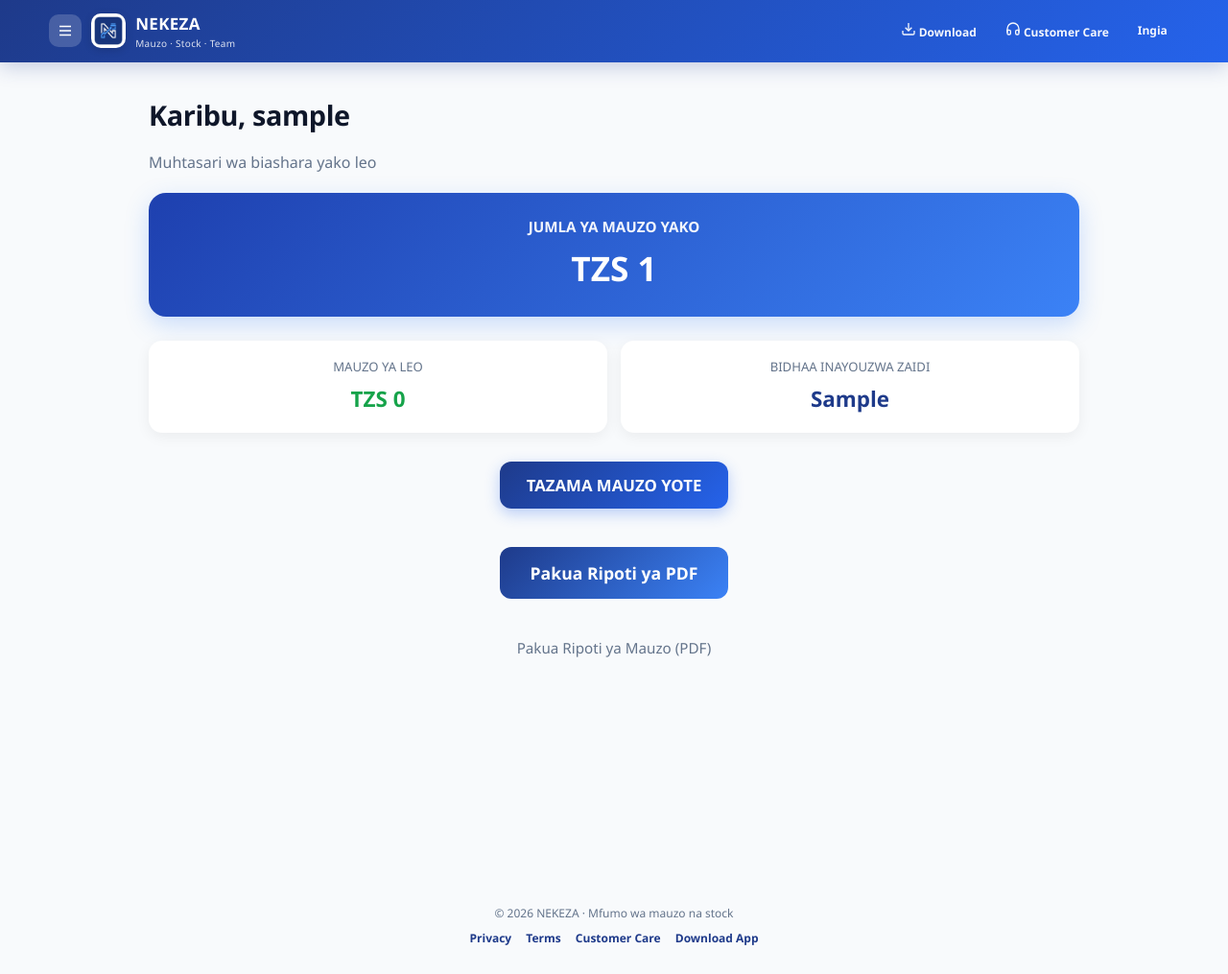
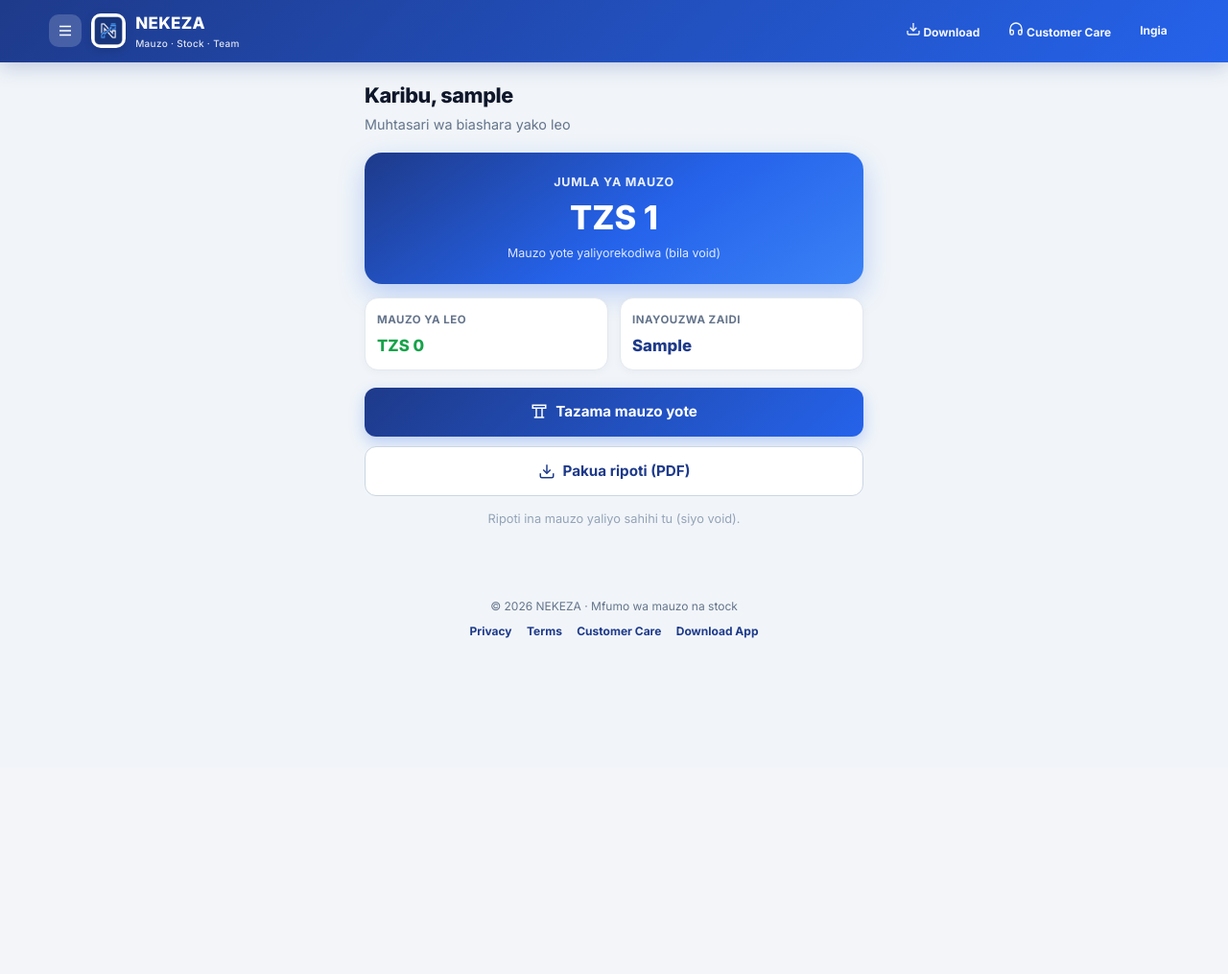
Before and after one commit to salimuhasani/nekeza, a Flask app: template templates/dashboard_boss.html in a window 1280 px wide. Shown: the whole page at 96% size. After the commit the page ends 665 px from the top, so only its background shows below. Run offline with Flask 3, Linux system fonts and the light colour scheme; the template is opened without the code that fills it: most values are stand-ins (such as "Sample title", 1, 10 or a date in 2020); some libraries are stand-ins or nearby versions.

Commit message:
Update dashboard_boss.html

```diff
--- a/templates/dashboard_boss.html
+++ b/templates/dashboard_boss.html
@@ -1,225 +1,255 @@
 {% extends "base.html" %}
-{% block content %}
-
+{% block title %}Dashboard · {{ app_name }}{% endblock %}
+{% block head %}
 <style>
-    body {
-        background: #f8fafc;
-        font-family: 'Segoe UI', Tahoma, Geneva, Verdana, sans-serif;
+.db-wrap { max-width: 520px; margin: 0 auto; }
+.db-hello {
+  margin-bottom: 18px;
 }
-
-    .container {
-        max-width: 1000px;
-        margin: 0 auto;
-        padding: 15px;
-        min-height: 100vh;
+.db-hello h1 {
+  margin: 0 0 4px;
+  font-size: 1.35rem;
+  font-weight: 800;
+  color: #0f172a;
+  letter-spacing: -0.02em;
 }
-
-    .welcome {
-        font-size: 1.8rem;
+.db-hello p {
+  margin: 0;
+  color: #64748b;
+  font-size: 0.9rem;
+}
+.db-hero {
+  background: linear-gradient(145deg, #1e3a8a 0%, #2563eb 55%, #3b82f6 100%);
+  color: #fff;
+  border-radius: 18px;
+  padding: 22px 18px;
+  text-align: center;
+  margin-bottom: 14px;
+  box-shadow: 0 10px 28px rgba(37, 99, 235, 0.28);
+}
+.db-hero .label {
+  font-size: 0.78rem;
   font-weight: 700;
-        color: #0f172a;
+  letter-spacing: 0.06em;
+  text-transform: uppercase;
+  opacity: 0.9;
+  margin-bottom: 8px;
+}
+.db-hero .amount {
+  font-size: clamp(1.6rem, 6vw, 2.15rem);
+  font-weight: 800;
+  line-height: 1.15;
+  margin: 0;
+  word-break: break-word;
+}
+.db-hero .hint {
+  margin-top: 8px;
+  font-size: 0.78rem;
+  opacity: 0.85;
+}
+.db-stats {
+  display: grid;
+  grid-template-columns: 1fr 1fr;
+  gap: 12px;
+  margin-bottom: 18px;
+}
+.db-card {
+  background: #fff;
+  border: 1px solid var(--border);
+  border-radius: 14px;
+  padding: 14px 12px;
+  box-shadow: 0 2px 10px rgba(15, 23, 42, 0.04);
+  min-width: 0;
+}
+.db-card .label {
+  font-size: 0.72rem;
+  font-weight: 700;
+  color: #64748b;
+  text-transform: uppercase;
+  letter-spacing: 0.04em;
+  margin-bottom: 8px;
+}
+.db-card .value {
+  font-size: 1.05rem;
+  font-weight: 800;
+  color: #1e3a8a;
+  line-height: 1.25;
+  word-break: break-word;
+}
+.db-card .value.green { color: #16a34a; }
+.db-card .value.muted { color: #64748b; font-weight: 600; font-size: 0.95rem; }
+.db-actions {
+  display: flex;
+  flex-direction: column;
+  gap: 10px;
+  margin-bottom: 14px;
+}
+.db-btn {
+  display: flex;
+  align-items: center;
+  justify-content: center;
+  gap: 8px;
+  width: 100%;
+  padding: 14px 16px;
+  border-radius: 12px;
+  font-size: 0.95rem;
+  font-weight: 700;
+  text-decoration: none;
+  border: none;
+  cursor: pointer;
+  transition: transform .15s ease, box-shadow .15s ease;
+}
+.db-btn:active { transform: scale(0.98); }
+.db-btn-primary {
+  background: linear-gradient(135deg, #1e3a8a, #2563eb);
+  color: #fff;
+  box-shadow: 0 6px 16px rgba(37, 99, 235, 0.28);
+}
+.db-btn-secondary {
+  background: #fff;
+  color: #1e3a8a;
+  border: 1.5px solid #cbd5e1;
+}
+.db-export {
+  background: #fff;
+  border: 1px solid var(--border);
+  border-radius: 16px;
+  padding: 16px;
+  box-shadow: 0 2px 10px rgba(15, 23, 42, 0.04);
+}
+.db-export h3 {
+  margin: 0 0 12px;
+  font-size: 0.95rem;
+  color: #1e3a8a;
+  text-align: center;
+}
+.db-export label {
+  display: block;
+  font-size: 0.8rem;
+  font-weight: 700;
+  color: #475569;
   margin-bottom: 6px;
 }
-
-    .subtitle {
-        color: #64748b;
-        font-size: 1rem;
-        margin-bottom: 20px;
+.db-export select,
+.db-export input[type="date"] {
+  width: 100%;
+  padding: 11px 12px;
+  border-radius: 10px;
+  border: 1.5px solid var(--border);
+  font-size: 0.9rem;
+  margin-bottom: 12px;
+  background: #fff;
 }
-
-    /* Total Balance */
-    .total-balance {
-        background: linear-gradient(135deg, #1e40af, #3b82f6);
-        color: white;
-        padding: 24px 15px;
-        border-radius: 18px;
-        text-align: center;
-        margin-bottom: 25px;
-        box-shadow: 0 8px 25px rgba(59, 130, 246, 0.25);
-    }
-
-    .total-balance h2 {
-        font-size: 0.95rem;
-        margin-bottom: 6px;
-        opacity: 0.95;
-    }
-
-    .total-amount {
-        font-size: 2.2rem;
-        font-weight: 800;
-        margin: 0;
-    }
-
-    /* Stats Grid */
-    .stats-grid {
+.db-export .dates {
   display: grid;
   grid-template-columns: 1fr 1fr;
-        gap: 14px;
-        margin-bottom: 30px;
+  gap: 10px;
+  margin-bottom: 4px;
 }
-
-    .stat-card {
-        background: white;
-        padding: 18px 12px;
-        border-radius: 14px;
-        box-shadow: 0 4px 15px rgba(0,0,0,0.06);
+.db-export .dates > div { min-width: 0; }
+.db-export .submit {
+  width: 100%;
+  padding: 13px;
+  border: none;
+  border-radius: 12px;
+  background: linear-gradient(135deg, #15803d, #22c55e);
+  color: #fff;
+  font-size: 0.95rem;
+  font-weight: 700;
+  cursor: pointer;
+}
+.db-note {
   text-align: center;
-    }
-
-    .stat-label {
-        font-size: 0.82rem;
-        color: #64748b;
-        margin-bottom: 6px;
-    }
-
-    .stat-value {
-        font-size: 1.4rem;
-        font-weight: 700;
-        color: #1e3a8a;
-    }
-
-    .green { color: #16a34a; }
-
-    /* Button - Ukubwa Uliopunguzwa */
-    .main-action {
-        text-align: center;
-        margin: 25px 0 35px 0;
-    }
-
-    .btn-large {
-        display: inline-block;
-        background: linear-gradient(135deg, #1e3a8a, #2563eb);
-        color: white;
-        padding: 12px 28px;
-        font-size: 1.05rem;
-        font-weight: 600;
-        border-radius: 12px;
-        text-decoration: none;
-        box-shadow: 0 5px 15px rgba(37, 99, 235, 0.3);
-        transition: all 0.3s ease;
-        min-width: 220px;
-    }
-
-    .btn-large:hover {
-        transform: translateY(-3px);
-        box-shadow: 0 8px 20px rgba(37, 99, 235, 0.4);
-    }
-
-    .export-section {
-        text-align: center;
-        margin-top: 15px;
+  margin-top: 12px;
+  font-size: 0.8rem;
+  color: #94a3b8;
 }
 </style>
-
-<div class="container">
-
-    <h1 class="welcome">Karibu, {{ username }} </h1>
-    <p class="subtitle">Muhtasari wa biashara yako leo</p>
-
-    <!-- Total Balance -->
-    <div class="total-balance">
-        <h2>JUMLA YA MAUZO YAKO</h2>
-	<p class="total-amount">TZS {{ total_balance | format_money }}</p>
+{% endblock %}
+{% block content %}
+<div class="db-wrap">
+  <div class="db-hello">
+    <h1>Karibu, {{ username }}</h1>
+    <p>Muhtasari wa biashara yako leo</p>
   </div>
 
-    <!-- Stats -->
-    <div class="stats-grid">
-        <div class="stat-card">
-            <div class="stat-label">MAUZO YA LEO</div>
-	<div class="stat-value green">TZS {{ today_sales | format_money }}</div>
+  <div class="db-hero">
+    <div class="label">Jumla ya mauzo</div>
+    <p class="amount">TZS {{ total_balance | format_money }}</p>
+    <div class="hint">Mauzo yote yaliyorekodiwa (bila void)</div>
   </div>
 
-        <div class="stat-card">
-            <div class="stat-label">BIDHAA INAYOUZWA ZAIDI</div>
-            <div class="stat-value">{{ top_product or 'Hakuna bado' }}</div>
+  <div class="db-stats">
+    <div class="db-card">
+      <div class="label">Mauzo ya leo</div>
+      <div class="value green">TZS {{ today_sales | format_money }}</div>
     </div>
-    </div>
-
-    <!-- Button -->
-    <div class="main-action">
-        <a href="{{ url_for('sales') }}" class="btn-large">
-             TAZAMA MAUZO YOTE
-        </a>
-    </div>
-
-
-<!-- ==================== EXPORT PDF BUTTON & HIDDEN FORM ==================== -->
-<div style="margin: 40px 0; text-align: center;">
-    <button onclick="toggleExportForm()"
-            style="padding: 14px 32px; background: linear-gradient(135deg, #1e3a8a, #3b82f6); color: white; border: none; border-radius: 12px; font-size: 1.1rem; font-weight: 600; cursor: pointer;">
-         Pakua Ripoti ya PDF
-    </button>
-</div>
-
-<!-- Hidden Export Form -->
-<div id="exportForm" style="display: none; margin: 30px 0; padding: 25px; background: white; border-radius: 16px; box-shadow: 0 8px 25px rgba(0,0,0,0.08);">
-
-    <h3 style="text-align: center; color: #1e3a8a; margin-bottom: 20px;">Chagua Aina ya Ripoti</h3>
-
-    <form method="POST" action="{{ url_for('export_pdf') }}">
-
-        <label style="font-weight: 600; display: block; margin-bottom: 8px;">Aina ya Ripoti:</label>
-
-        <select name="filter_type" id="filter_type" style="width: 100%; padding: 12px; border-radius: 10px; border: 2px solid #e2e8f0; margin-bottom: 20px;" required>
-            <option value="today">Leo (Today)</option>
-            <option value="weekly">Wiki hii (Weekly)</option>
-            <option value="monthly">Mwezi huu (Monthly)</option>
-            <option value="yearly">Mwaka huu (Yearly)</option>
-            <option value="custom">Chagua Tarehe Mwenyewe</option>
-        </select>
-
-        <!-- Custom Date Range -->
-        <div id="custom_dates" style="display: none; margin-bottom: 20px;">
-            <div style="display: grid; grid-template-columns: 1fr 1fr; gap: 15px;">
-                <div>
-                    <label>Tarehe ya Kuanza</label>
-                    <input type="date" name="start_date" style="width: 100%; padding: 10px; border-radius: 8px; border: 1px solid #ccc;">
-                </div>
-                <div>
-                    <label>Tarehe ya Mwisho</label>
-                    <input type="date" name="end_date" style="width: 100%; padding: 10px; border-radius: 8px; border: 1px solid #ccc;">
+    <div class="db-card">
+      <div class="label">Inayouzwa zaidi</div>
+      <div class="value {% if not top_product or top_product == 'Hakuna bado' %}muted{% endif %}">
+        {{ top_product or 'Hakuna bado' }}
       </div>
     </div>
   </div>
 
-        <button type="submit"
-                style="width: 100%; padding: 14px; background: linear-gradient(135deg, #16a34a, #22c55e); color: white; border: none; border-radius: 12px; font-size: 1.1rem; font-weight: 600;">
-             Pakua Ripoti ya PDF
+  <div class="db-actions">
+    <a href="{{ url_for('sales') }}" class="db-btn db-btn-primary">
+      <svg width="18" height="18" viewBox="0 0 24 24" fill="none" stroke="currentColor" stroke-width="2"><path d="M3 3h18v4H3z"/><path d="M8 7v13"/><path d="M16 7v13"/><path d="M5 20h14"/></svg>
+      Tazama mauzo yote
+    </a>
+    <button type="button" class="db-btn db-btn-secondary" id="toggleExport">
+      <svg width="18" height="18" viewBox="0 0 24 24" fill="none" stroke="currentColor" stroke-width="2"><path d="M21 15v4a2 2 0 0 1-2 2H5a2 2 0 0 1-2-2v-4"/><polyline points="7 10 12 15 17 10"/><line x1="12" y1="15" x2="12" y2="3"/></svg>
+      Pakua ripoti (PDF)
     </button>
+  </div>
+
+  <div class="db-export" id="exportForm" style="display:none">
+    <h3>Chagua aina ya ripoti</h3>
+    <form method="POST" action="{{ url_for('export_pdf') }}">
+      <label for="filter_type">Aina ya ripoti</label>
+      <select name="filter_type" id="filter_type" required>
+        <option value="today">Leo</option>
+        <option value="weekly">Wiki hii</option>
+        <option value="monthly">Mwezi huu</option>
+        <option value="yearly">Mwaka huu</option>
+        <option value="custom">Chagua tarehe mwenyewe</option>
+      </select>
+
+      <div id="custom_dates" class="dates" style="display:none">
+        <div>
+          <label for="start_date">Kuanzia</label>
+          <input type="date" name="start_date" id="start_date">
+        </div>
+        <div>
+          <label for="end_date">Mpaka</label>
+          <input type="date" name="end_date" id="end_date">
+        </div>
+      </div>
+
+      <button type="submit" class="submit">Pakua PDF sasa</button>
     </form>
   </div>
 
+  <p class="db-note">Ripoti ina mauzo yaliyo sahihi tu (siyo void).</p>
+</div>
+{% endblock %}
+{% block scripts %}
 <script>
-function toggleExportForm() {
-    const form = document.getElementById('exportForm');
+(function(){
+  var btn = document.getElementById('toggleExport');
+  var form = document.getElementById('exportForm');
+  var sel = document.getElementById('filter_type');
+  var custom = document.getElementById('custom_dates');
+  if (btn && form) {
+    btn.addEventListener('click', function(){
       form.style.display = form.style.display === 'none' ? 'block' : 'none';
+    });
   }
-
-// Show/Hide custom date fields
-document.getElementById('filter_type').addEventListener('change', function() {
-    const customDiv = document.getElementById('custom_dates');
-    customDiv.style.display = this.value === 'custom' ? 'block' : 'none';
+  if (sel && custom) {
+    sel.addEventListener('change', function(){
+      custom.style.display = this.value === 'custom' ? 'grid' : 'none';
     });
+  }
+})();
 </script>
-
-    <!-- Export -->
-    <div class="export-section">
-        <a href="{{ url_for('export_pdf') }}" style="color: #64748b; text-decoration: none; font-size: 0.95rem;">
-             Pakua Ripoti ya Mauzo (PDF)
-        </a>
-    </div>
-
-</div>
-
-<script>
-document.querySelector('select[name="filter_type"]').addEventListener('change', function() {
-    const customDiv = document.getElementById('custom_dates');
-    if (this.value === 'custom') {
-        customDiv.style.display = 'block';
-    } else {
-        customDiv.style.display = 'none';
-    }
-});
-</script>
-
 {% endblock %}
```
Lines whose indentation alone changed are shown as unchanged.
